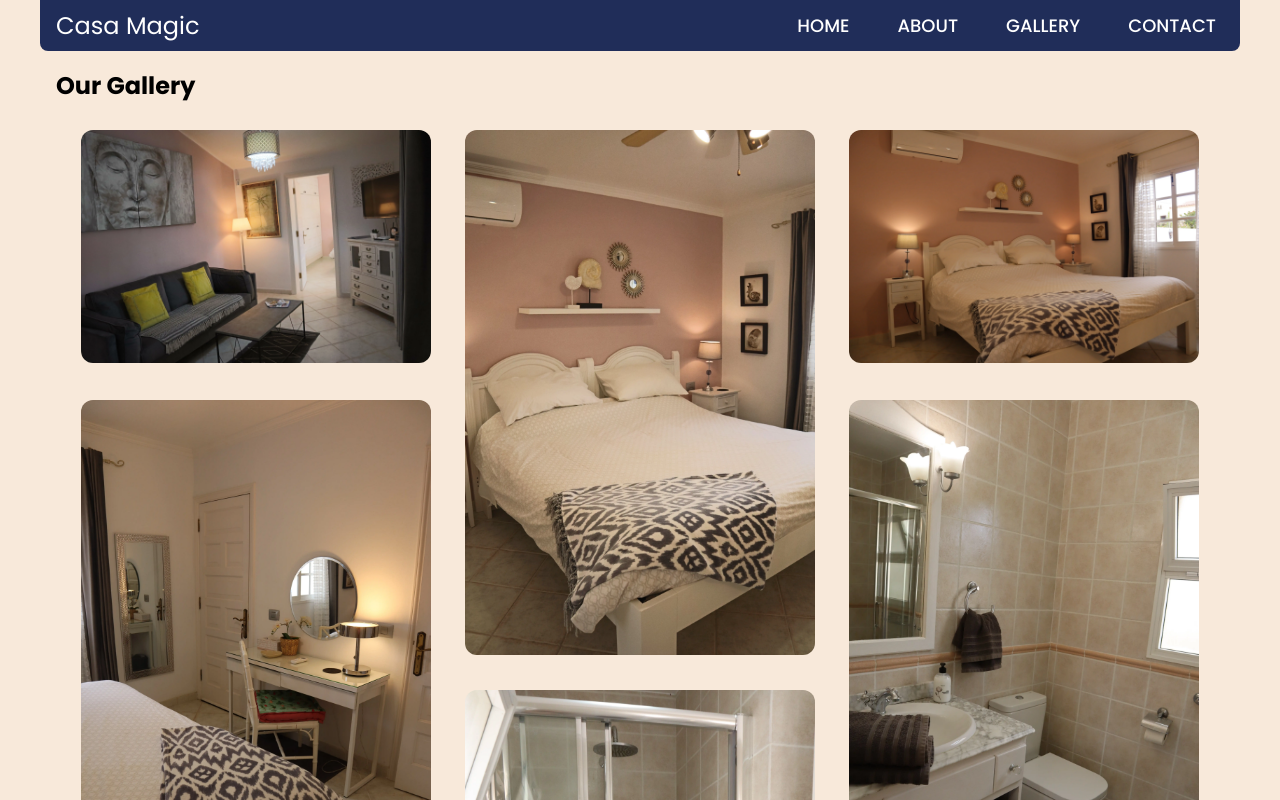
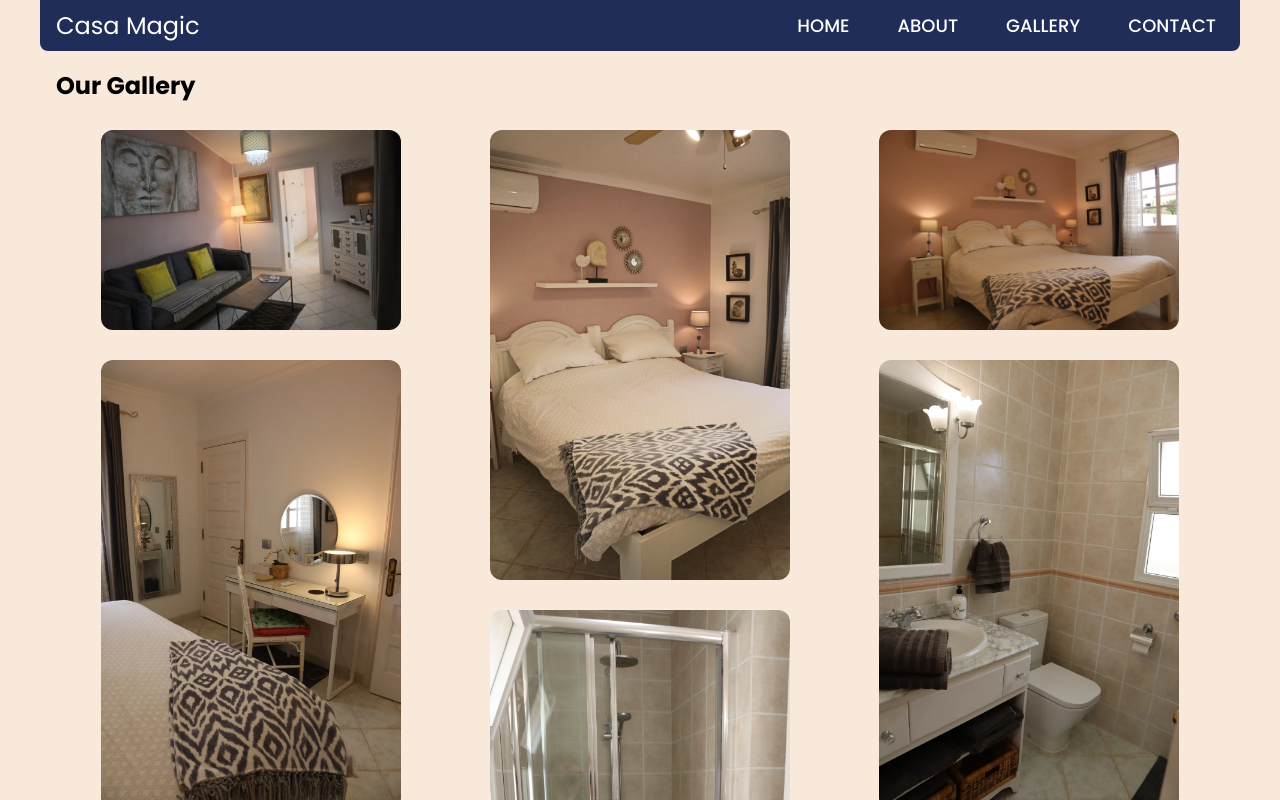
Before and after one commit to IrishMikey/casa-magic, a Next.js app: page /gallery in a window 1280 px wide. Shown: the top 800 px of the page. Built offline with nearby package versions, Linux system fonts and the light colour scheme.

Commit message:
Pending review

```diff
--- a/app/gallery/ImgContainer.jsx
+++ b/app/gallery/ImgContainer.jsx
@@ -2,15 +2,14 @@ import Image from "next/image";
 
 export default function ImgContainer({ photo }) {
   const widthHeightRatio = photo.height / photo.width;
-  const galleryHeight = Math.ceil(350 * widthHeightRatio);
+  const galleryHeight = Math.ceil(300 * widthHeightRatio);
   const photoSpans = Math.ceil(galleryHeight / 10) + 1;
 
   return (
     <div
-      className="w-[350px] justify-self-center"
+      className="w-[300px] justify-self-center"
       style={{ gridRow: `span ${photoSpans + 2}` }}
     >
-      {console.log("hey img" + photo)}
       <div className="grid place-content-center">
         <div className="group overflow-hidden rounded-xl">
           <Image
@@ -19,7 +18,7 @@ export default function ImgContainer({ photo }) {
             alt={`Image ${photo}`}
             height={photo.height}
             width={photo.width}
-            sizes="350px"
+            sizes="300px"
           />
         </div>
       </div>
--- a/app/gallery/page.jsx
+++ b/app/gallery/page.jsx
@@ -9,7 +9,7 @@ export default function Page() {
         <div className="flex justify-between">
           <h2 className="text-2xl font-bold">Our Gallery</h2>
         </div>
-        <div className="grid-cols-gallery my-3 grid auto-rows-[10px] px-2 md:max-w-[900px] lg:max-w-[1200px]">
+        <div className="my-3 grid auto-rows-[10px] grid-cols-gallery md:max-w-[900px] lg:max-w-[1200px]">
           {imagesData.images.map((image) => (
             <ImgContainer key={image.path} photo={image}></ImgContainer>
           ))}
--- a/tailwind.config.js
+++ b/tailwind.config.js
@@ -11,7 +11,7 @@ module.exports = {
         "custom-HeroPos": "100% 34%",
       },
       gridTemplateColumns: {
-        gallery: "repeat(auto-fit, minmax(350px, 1fr))",
+        gallery: "repeat(auto-fit, minmax(300px, 1fr))",
       },
     },
   },
```
Also changed, not shown: app/page.jsx (+6 -5 lines).
